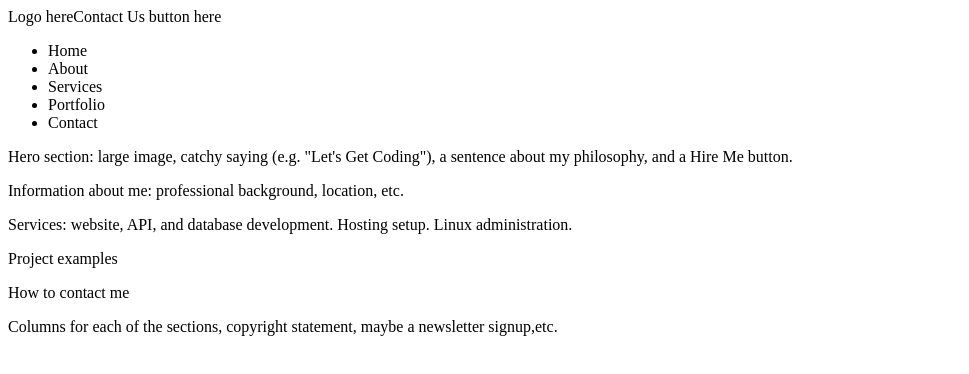
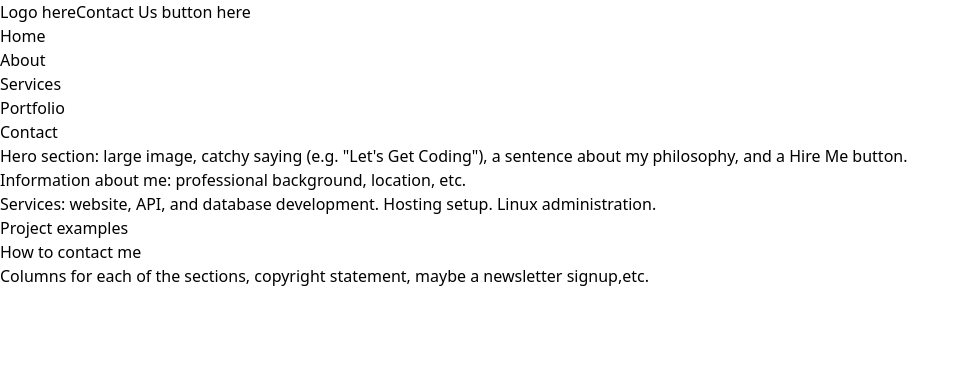
Before and after one commit to TurnerSoftwareDev/turnersoftwaredev.github.io, a Next.js app: page / in a window 1280 px wide. Shown: the top 374 px of the page, without its empty margins (0-969 px from the left). Built offline with nearby package versions, Linux system fonts and the light colour scheme.

Commit message:
Add tailwindcss

```diff
--- a/package.json
+++ b/package.json
@@ -13,5 +13,10 @@
     "export": "next export",
     "prestart": "npm run export",
     "start": "serve out"
+  },
+  "devDependencies": {
+    "autoprefixer": "^10.4.7",
+    "postcss": "^8.4.14",
+    "tailwindcss": "^3.1.5"
   }
 }
--- /dev/null
+++ b/pages/_app.js
@@ -0,0 +1,6 @@
+import '../styles/global.css';
+
+// This default export is required in a new `pages/_app.js` file.
+export default function MyApp({ Component, pageProps }) {
+    return <Component {...pageProps} />
+}
--- a/pages/index.js
+++ b/pages/index.js
@@ -7,8 +7,10 @@ export default function IndexPage() {
                 <title>Turner Software Development</title>
             </Head>
             <header>
-                <span>Logo here</span>
-                <span>Contact Us button here</span>
+                <div className="flex flex-row">
+                    <div>Logo here</div>
+                    <div>Contact Us button here</div>
+                </div>
             </header>
             <nav>
                 <ul>
--- /dev/null
+++ b/postcss.config.js
@@ -0,0 +1,6 @@
+module.exports = {
+  plugins: {
+    tailwindcss: {},
+    autoprefixer: {},
+  },
+}
--- /dev/null
+++ b/styles/global.css
@@ -0,0 +1,3 @@
+@tailwind base;
+@tailwind components;
+@tailwind utilities;
--- /dev/null
+++ b/tailwind.config.js
@@ -0,0 +1,11 @@
+/** @type {import('tailwindcss').Config} */
+module.exports = {
+  content: [
+      "./pages/**/*.{js,ts,jsx,tsx}",
+      "./components/**/*.{js,ts,jsx,tsx}",
+  ],
+  theme: {
+    extend: {},
+  },
+  plugins: [],
+}
```
Also changed, not shown: 1 other file (tests, documents, lock files or other folders).
